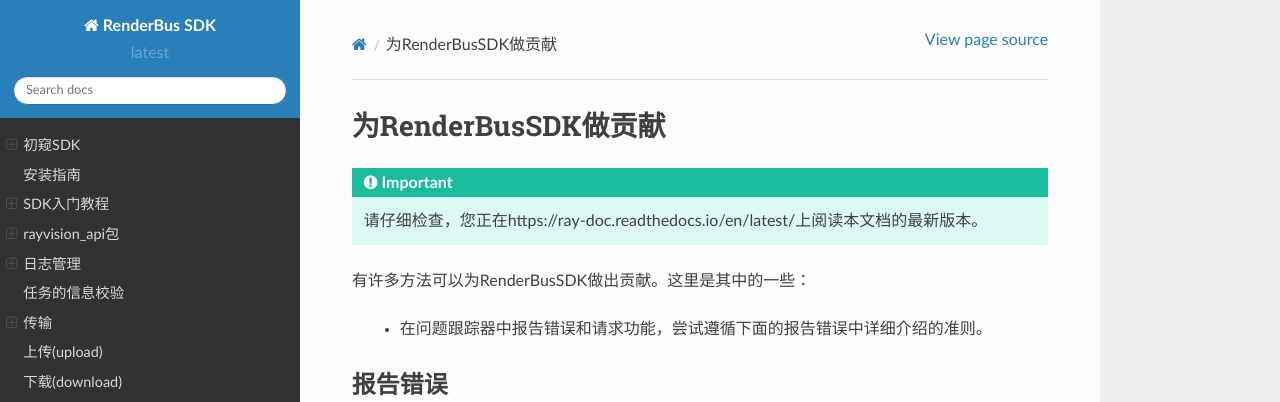
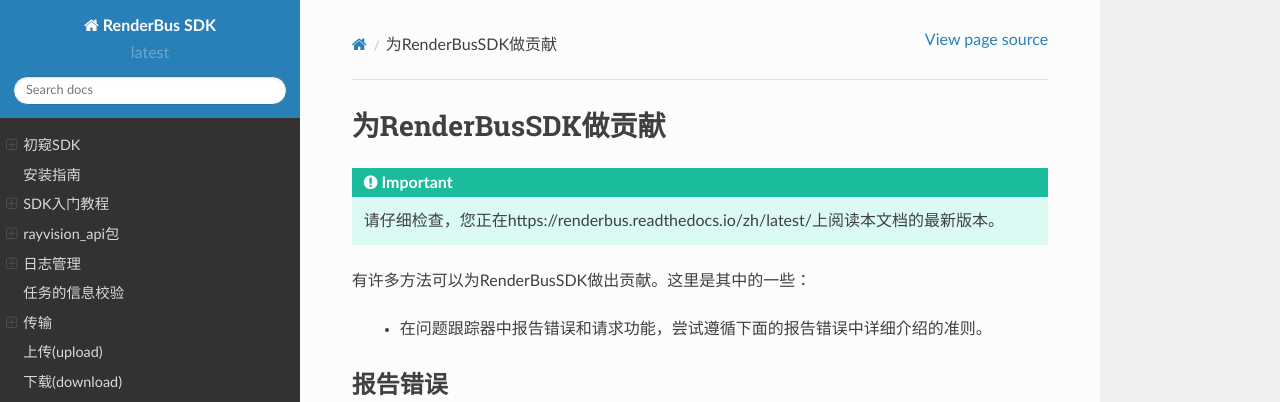
Before and after one commit to renderbus/docs_sdk, a Sphinx documentation site: the page built from docs/render/contributing_to_sdk.rst, in a window 1280 px wide. Shown: the top 402 px of the page. Built offline with Sphinx 7.4.7 and the Read the Docs theme 2.0.0, drawn with Linux system fonts in a browser that asks for light colours; some of the changed lines change nothing that is shown.

Commit message:
Update contributing_to_sdk.rst

```diff
--- a/docs/render/contributing_to_sdk.rst
+++ b/docs/render/contributing_to_sdk.rst
@@ -2,7 +2,7 @@
 =====================
 
 .. important::
-    请仔细检查，您正在https://ray-doc.readthedocs.io/en/latest/上阅读本文档的最新版本。
+    请仔细检查，您正在https://renderbus.readthedocs.io/zh/latest/上阅读本文档的最新版本。
 
 有许多方法可以为RenderBusSDK做出贡献。这里是其中的一些：
 
```
